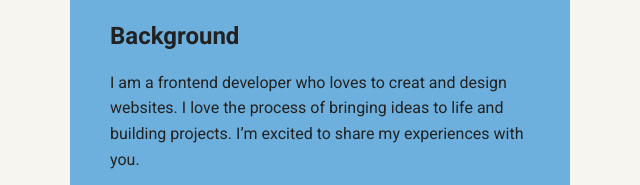
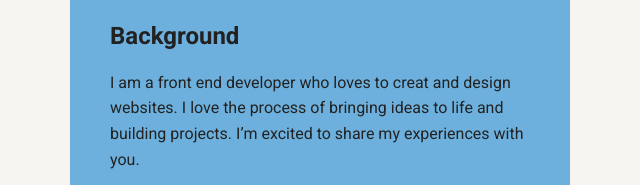
Before and after one commit to Marcdooo/techdegree_Unit1, a plain HTML site: page index.html in a window 1280 px wide. Shown: the part 538-723 px from the top of the page, 20-660 px from the left. Drawn offline with Linux system fonts and the light colour scheme; a web font is replaced by a local one.

Commit message:
Update index.html

```diff
--- a/index.html
+++ b/index.html
@@ -25,7 +25,7 @@
     <main class="flex">
       <div class="card">
         <h2>Background</h2>
-        <p>I am a frontend developer  who loves to creat and design  websites. I love the process of  bringing ideas to life and building projects. I’m excited to share my experiences with you.</p>
+        <p>I am a front end developer  who loves to creat and design  websites. I love the process of  bringing ideas to life and building projects. I’m excited to share my experiences with you.</p>
         <p>I graduated from college with a degree in enginnering science and i have been working as a math teacher for the past three years and  i love chalenging myself by learning new things evryday.</p>
       </div>
 
```
